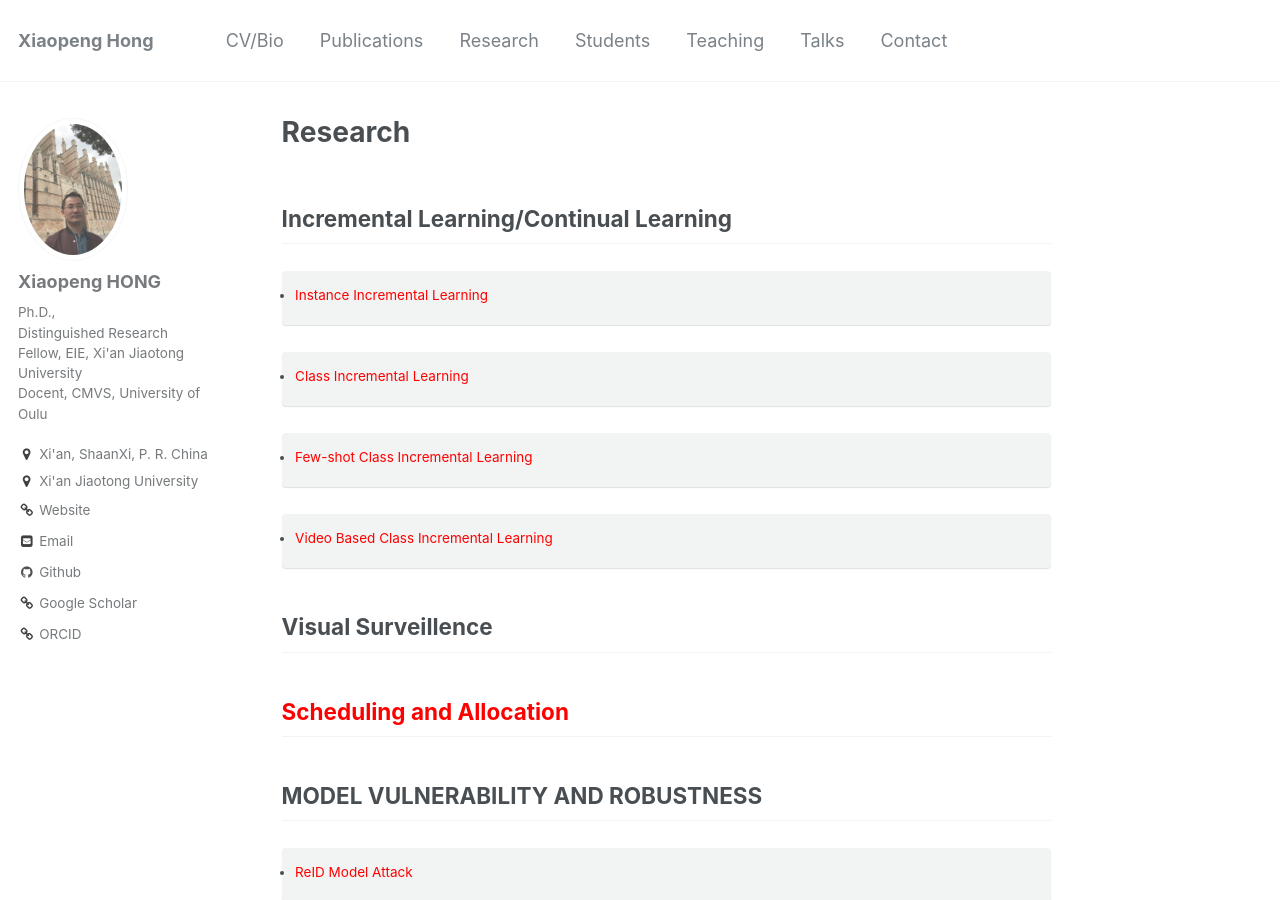
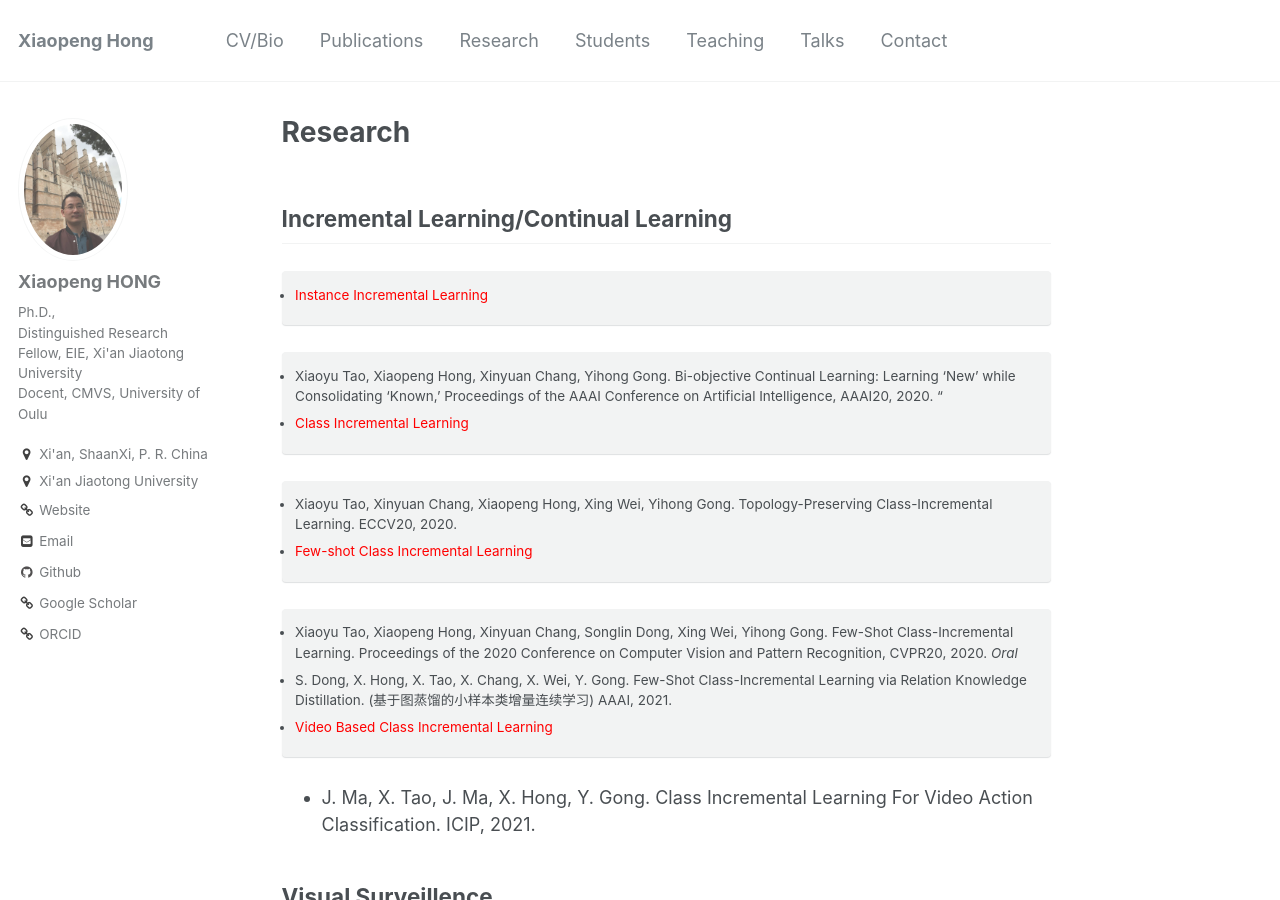
Before and after one commit to xiaopenghong/xiaopenghong.github.io, a Jekyll site: the page built from _pages/research.md, in a window 1280 px wide and 900 px high. Built offline with Jekyll 4.4.1, drawn with Linux system fonts in a browser that asks for light colours.

Commit message:
Update research.md

```diff
--- a/_pages/research.md
+++ b/_pages/research.md
@@ -9,14 +9,25 @@ author_profile: true
 * <span style="color:red">Instance Incremental Learning</span>
 {: .notice--primary}
 
+- Xiaoyu Tao, Xiaopeng Hong, Xinyuan Chang, Yihong Gong. Bi-objective Continual Learning: Learning ‘New’ while Consolidating ‘Known,’ Proceedings of the AAAI Conference on Artificial Intelligence, AAAI20, 2020. “
+
 * <span style="color:red">Class Incremental Learning</span>
 {: .notice--primary}
+
+- Xiaoyu Tao, Xinyuan Chang, Xiaopeng Hong, Xing Wei, Yihong Gong. Topology-Preserving Class-Incremental Learning. ECCV20, 2020.
+
 
 * <span style="color:red">Few-shot Class Incremental Learning</span>
 {: .notice--primary}
 
+- Xiaoyu Tao, Xiaopeng Hong, Xinyuan Chang, Songlin Dong, Xing Wei, Yihong Gong. Few-Shot Class-Incremental Learning. Proceedings of the 2020 Conference on Computer Vision and Pattern Recognition, CVPR20, 2020. <em>Oral</em>
+- S. Dong, X. Hong, X. Tao, X. Chang, X. Wei, Y. Gong. Few-Shot Class-Incremental Learning via Relation Knowledge Distillation. (基于图蒸馏的小样本类增量连续学习) AAAI, 2021.
+
 * <span style="color:red">Video Based Class Incremental Learning</span>
 {: .notice--primary}
+
+- J. Ma, X. Tao, J. Ma, X. Hong, Y. Gong. Class Incremental Learning For Video Action Classification. ICIP, 2021.
+
 
 ## Visual Surveillence
 
```
